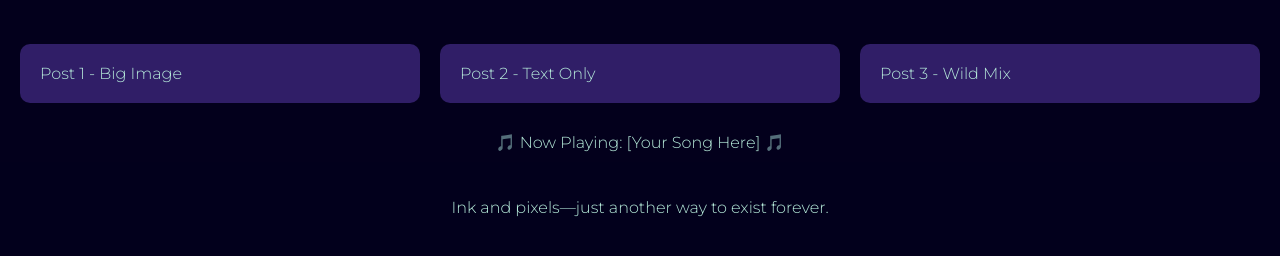
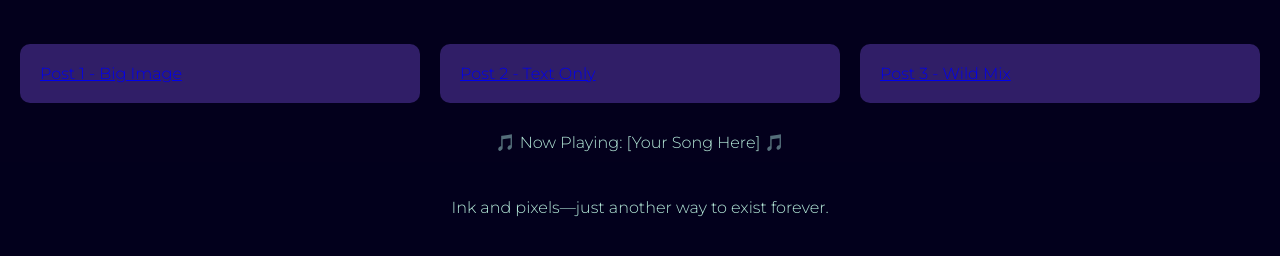
Before and after one commit to mO2i/mO2i.github.io, a plain HTML site: page index.html in a window 1280 px wide. Shown: the part 200-456 px from the top of the page. Drawn offline with Linux system fonts and the light colour scheme.

Commit message:
Update index.html

```diff
--- a/index.html
+++ b/index.html
@@ -75,9 +75,9 @@
     <header id="navbar">I just wanna live my life and do some cool shit.</header>
     <h1 class="typing-effect">Welcome to My Blog</h1>
     <div class="grid">
-        <div class="post">Post 1 - Big Image</div>
-        <div class="post">Post 2 - Text Only</div>
-        <div class="post">Post 3 - Wild Mix</div>
+        <a href="blog1.html" class="post">Post 1 - Big Image</a>
+<a href="blog2.html" class="post">Post 2 - Text Only</a>
+<a href="blog3.html" class="post">Post 3 - Wild Mix</a>
     </div>
     <div class="now-playing">🎵 Now Playing: [Your Song Here] 🎵</div>
     <footer>
```
